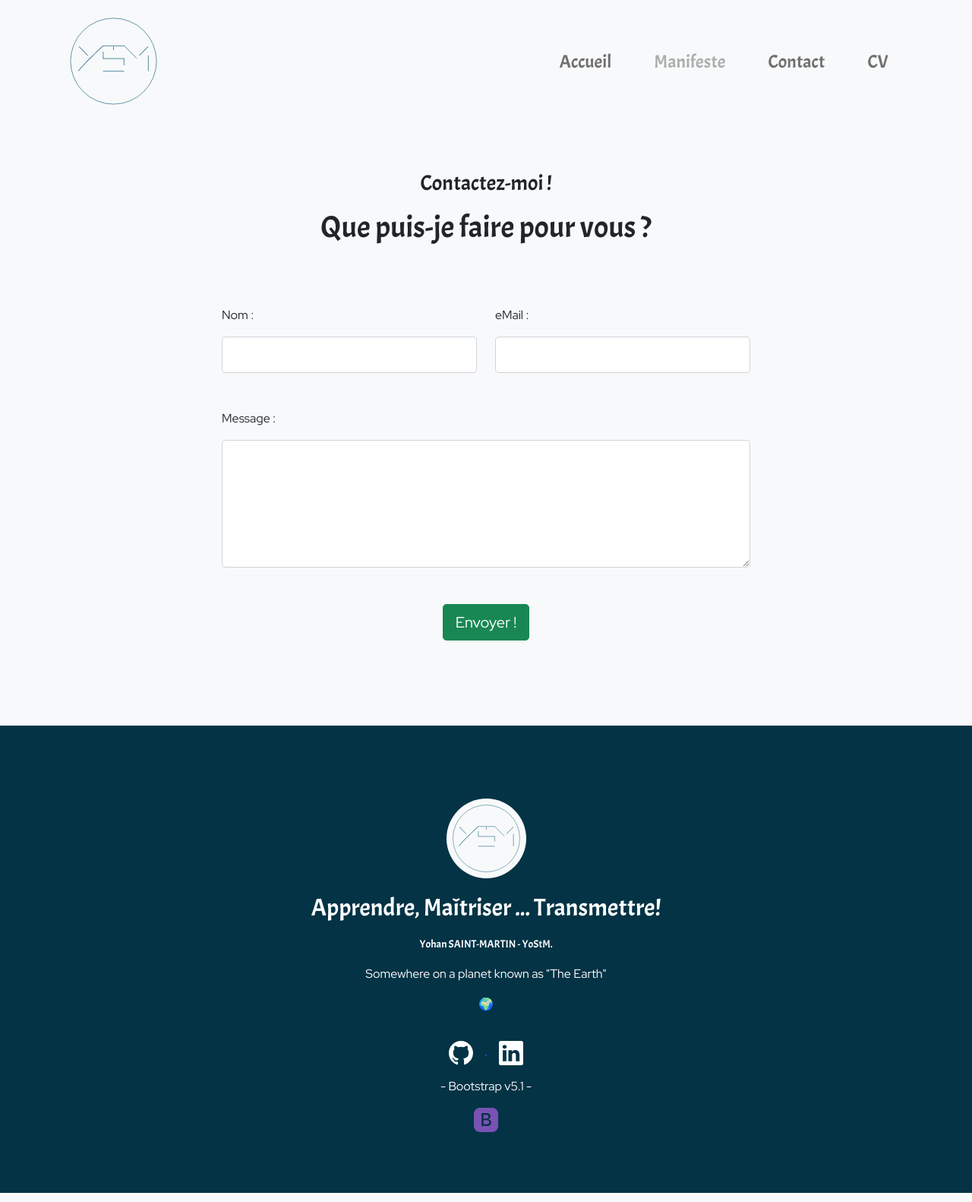
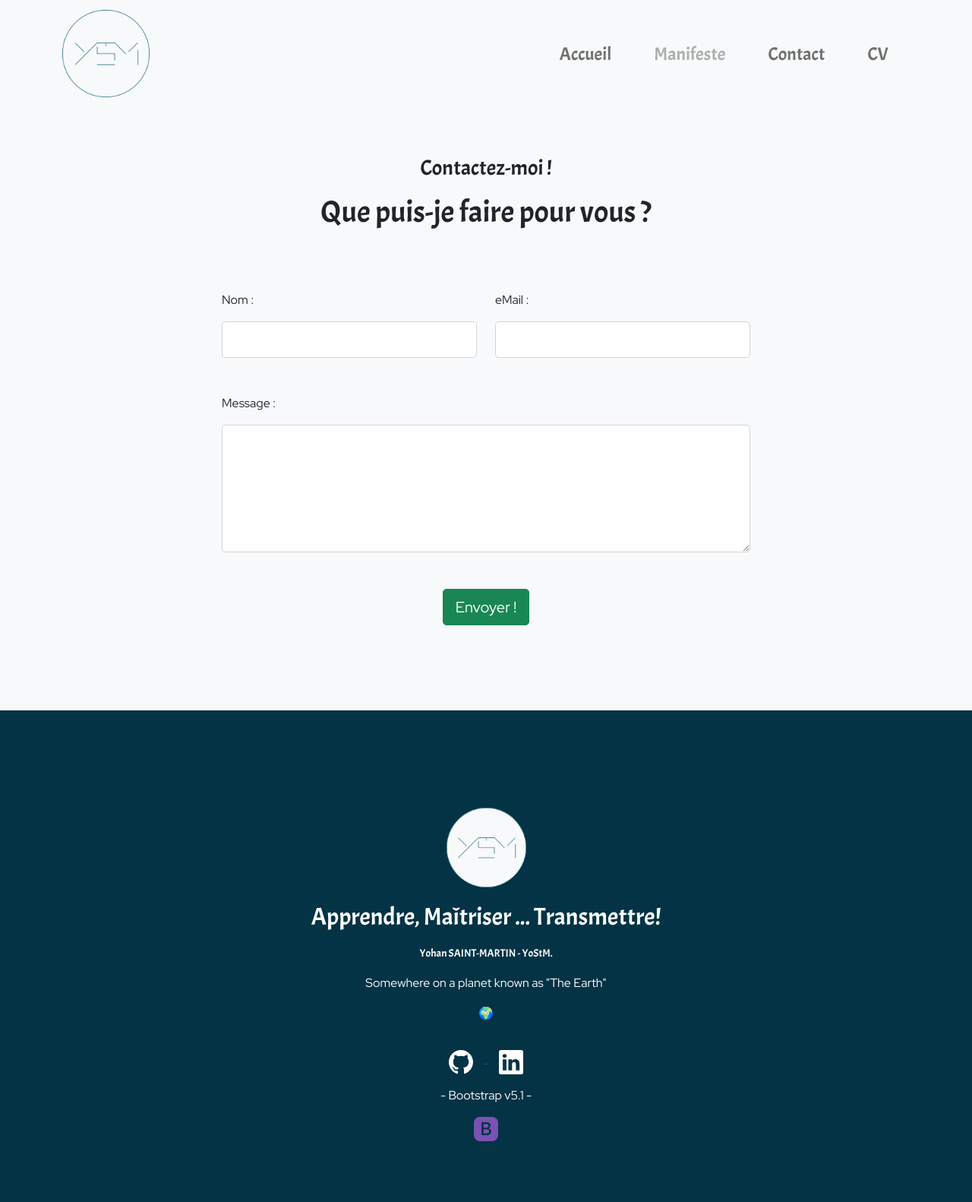
Before and after one commit to YoStM/ystm-vedeu, a PHP site: page /fr/contact.php in a window 1280 px wide. Shown: the whole page at 76% size. Run offline with PHP 8.4, Linux system fonts and the light colour scheme; some libraries are stand-ins or nearby versions.

Commit message:
Add improved logo and modify footer padding

```diff
--- a/assets/css/custom.css
+++ b/assets/css/custom.css
@@ -71,7 +71,7 @@ body {
 .footer {
     background-color: #033345;
     color: white;
-    padding: 5rem 0rem 5rem 0rem;
+    padding: 7rem 0rem 5rem 0rem;
 }
 
 .circle {
--- a/fr/inc/footer_fr.php
+++ b/fr/inc/footer_fr.php
@@ -2,7 +2,7 @@
     <div class="d-flex flex-column justify-content-evenly align-items-center">
         <section id="logo-footer" class="p-3 d-flex justify-content-center align-items-center">
             <div class="bg-light circle">
-                <img src="../../assets/img/yo_stm-the_logo.svg" alt="Logo YoStM" height="105px" />
+                <img src="../../assets/img/ystm-logov2.png" alt="Logo YoStM" height="105px" />
             </div>
         </section>
         <section id="moto-footer" class="text-center">
--- a/fr/inc/navbar_fr.php
+++ b/fr/inc/navbar_fr.php
@@ -3,7 +3,7 @@ require "html_elements_functions.php";
 ?>
 <nav class="navbar navbar-expand-lg navbar-light">
     <div class="container">
-        <a class="navbar-brand" href="/"><img src="../../assets/img/yo_stm-the_logo.svg" alt="Logo Yohan Saint-Martin" height="135px" /></a>
+        <a class="navbar-brand" href="/"><img src="../../assets/img/ystm-logov2.png" alt="Logo Yohan Saint-Martin" height="115px" /></a>
         <button class="navbar-toggler" type="button" data-bs-toggle="collapse" data-bs-target="#navbarSupportedContent" aria-controls="navbarSupportedContent" aria-expanded="false" aria-label="Toggle navigation">
             <span class="navbar-toggler-icon"></span>
         </button>
```
Also changed, not shown: assets/img/yo_stm-the_logo.svg (deleted), assets/img/ystm-logov2.png (added).
